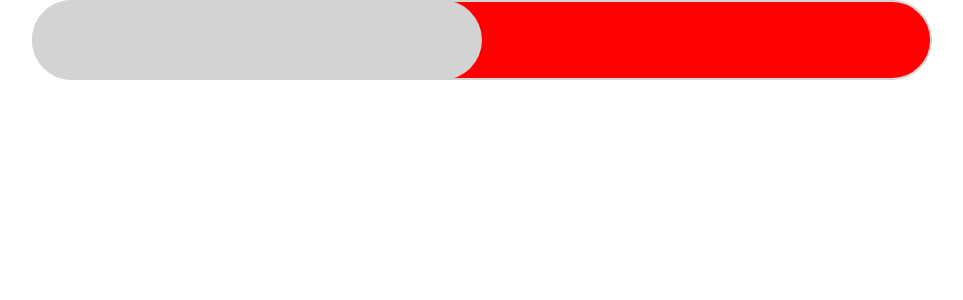
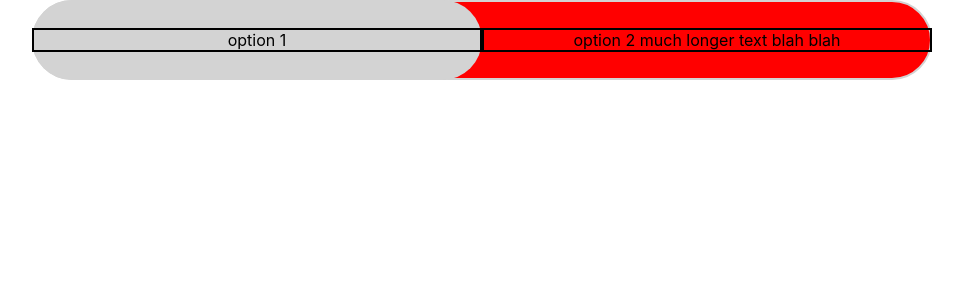
Before and after one commit to russmc/seneca-frontend-task, a React (Create React App) app: page / in a window 1280 px wide. Shown: the top 300 px of the page, without its empty margins (158-1121 px from the left). Built offline with nearby package versions, Linux system fonts and the light colour scheme.

Commit message:
feat: added option props to switch component

```diff
--- a/src/components/Toggle.css
+++ b/src/components/Toggle.css
@@ -61,3 +61,20 @@ input:checked + .slider::before {
 .slider.rounded, .slider.rounded::before {
     border-radius: calc(var(--toggle-height) / 2);
 }
+
+.options-container {
+    position: absolute;
+    height: 100%;
+    width: 100%;
+    top: 0;
+    left: 0;
+
+    display: grid;
+    grid-template-columns: 1fr 1fr;
+    justify-items: stretch;
+    align-items: center;
+}
+
+.option {
+    border: 2px solid black;
+}
--- a/src/components/Toggle.tsx
+++ b/src/components/Toggle.tsx
@@ -4,13 +4,18 @@ import './Toggle.css'
 interface SwitchProps {
     isToggled: boolean;
     onToggle: React.ChangeEventHandler<HTMLInputElement>;
+    options?: Array<string> | null;
 }
 
-function Switch({ isToggled, onToggle }: SwitchProps) {
+function Switch({ isToggled, onToggle, options }: SwitchProps) {
     return (
         <label className="switch">
             <input type="checkbox" checked={isToggled} onChange={onToggle} />
             <span className="slider rounded" />
+            <div className="options-container">
+                { options && <div className="option">{options[0]}</div> }
+                { options && <div className="option">{options[1]}</div> }
+            </div>
         </label>
     );
 }
@@ -18,7 +23,13 @@ function Switch({ isToggled, onToggle }: SwitchProps) {
 export default function ToggleSwitch() {
     const [isToggled, setToggle] = useState(false);
 
+    const parsedOptions = ["option 1", "option 2 much longer text blah blah"]
+
     return (
-        <Switch isToggled={isToggled} onToggle={() => {setToggle(!isToggled)}} />
+        <Switch
+            isToggled={isToggled}
+            onToggle={() => {setToggle(!isToggled)}}
+            options={parsedOptions}
+        />
     );
 }
```
